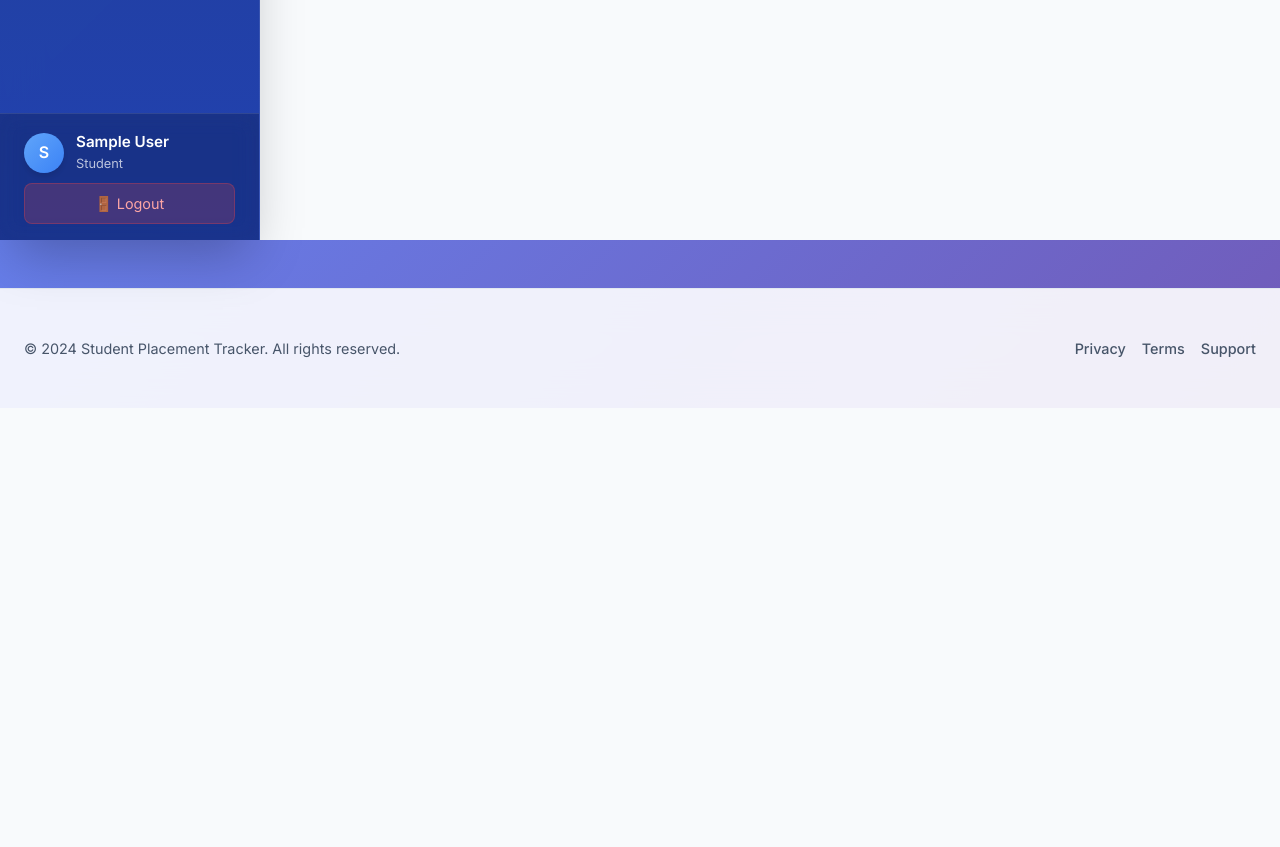
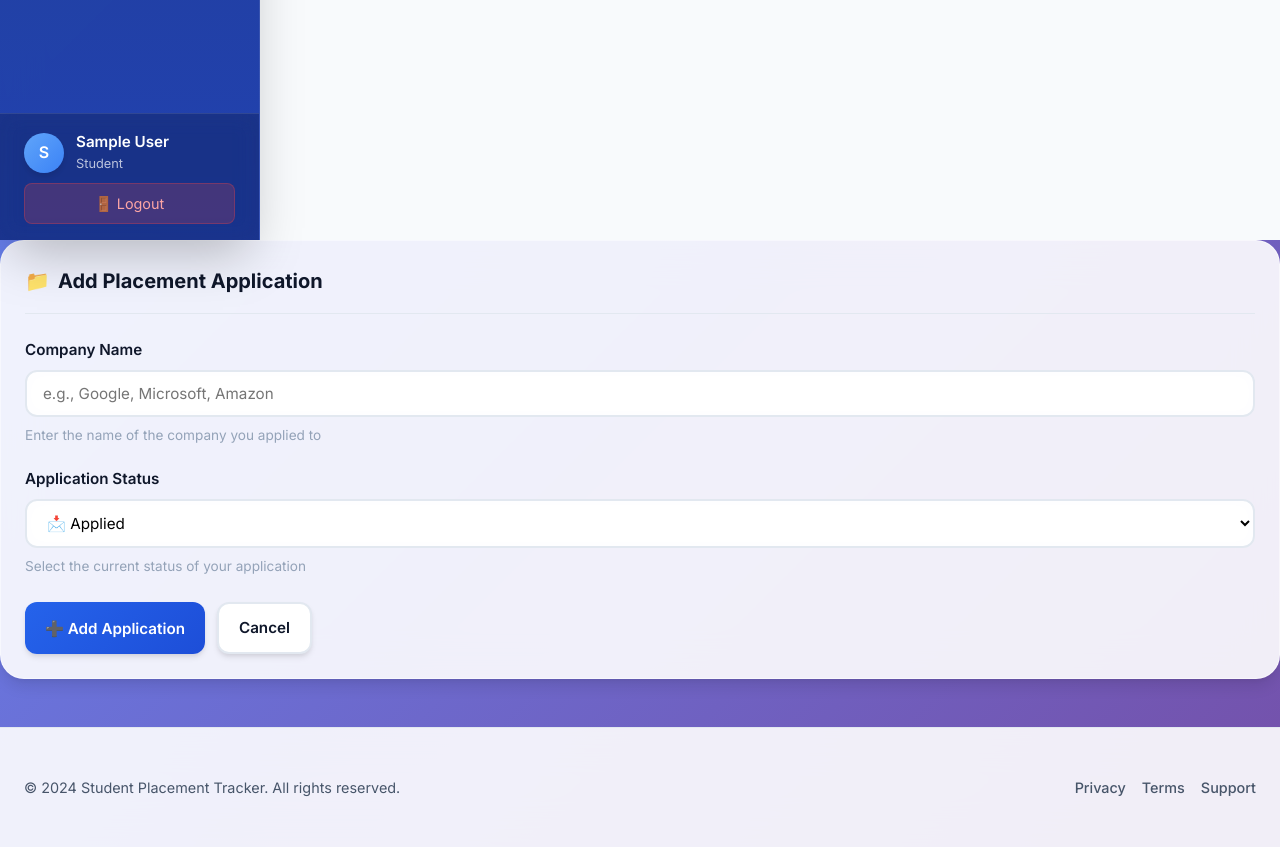
Before and after one commit to SrushtiRaut31/student-placement-tracker, a FastAPI app: page /add_application in a window 1280 px wide. Shown: the part 560-1407 px from the top of the page. Before the commit the page ends 918 px from the top, so only its background shows below. Run offline with FastAPI, Linux system fonts and the light colour scheme; the visitor is signed in with stand-in values (Sample User, id 1); some libraries are stand-ins or nearby versions.

Commit message:
website update

```diff
--- /dev/null
+++ b/cookies.txt
@@ -0,0 +1,5 @@
+# Netscape HTTP Cookie File
+# https://curl.se/docs/http-cookies.html
+# This file was generated by libcurl! Edit at your own risk.
+
+#HttpOnly_127.0.0.1	FALSE	/	FALSE	1782194329	session	eyJ1c2VyX2lkIjogMiwgInVzZXJfbmFtZSI6ICJUZXN0IFN0dWRlbnQifQ==.ajjPGQ.37-B7yVKLVneL3DPAXv9kKddkWs
--- a/templates/add_application.html
+++ b/templates/add_application.html
@@ -4,12 +4,12 @@
 {% block page_title %}Add Application{% endblock %}
 
 {% block content %}
-<div class="auth-wrapper" style="min-height: calc(100vh - 200px);">
-    <div class="auth-card" style="max-width: 600px;">
-        <div class="auth-header">
-            <div class="auth-logo">📁</div>
-            <h1 class="auth-title">Add Placement Application</h1>
-            <p class="auth-subtitle">Track a new job application</p>
+<div class="card">
+    <div class="card-header">
+        <h2 class="card-title">
+            <span>📁</span>
+            <span>Add Placement Application</span>
+        </h2>
     </div>
 
     {% if error %}
@@ -22,7 +22,7 @@
         </div>
     {% endif %}
 
-        <form method="POST" class="auth-form">
+    <form method="POST">
         <div class="form-group">
             <label for="company_name" class="form-label">Company Name</label>
             <input
@@ -49,7 +49,7 @@
         </div>
 
         <div class="form-actions">
-                <button type="submit" class="btn btn-primary auth-submit">
+            <button type="submit" class="btn btn-primary">
                 ➕ Add Application
             </button>
             <a href="{{ request.url_for('dashboard') }}" class="btn btn-secondary">
@@ -57,10 +57,5 @@
             </a>
         </div>
     </form>
-
-        <div class="auth-footer">
-            <p>💡 Tip: Keep your applications updated for better tracking</p>
-        </div>
-    </div>
 </div>
 {% endblock %}
--- a/templates/base.html
+++ b/templates/base.html
@@ -90,11 +90,11 @@
                 <h1>Student Placement Tracker</h1>
             </div>
         </header>
-
-        <!-- Page Content Block for non-authenticated users -->
-        {% block content %}{% endblock %}
     </main>
     {% endif %}
+
+    <!-- Page Content Block - Defined Once -->
+    {% block content %}{% endblock %}
 
     <!-- Footer -->
     <footer class="footer">
```
Also changed, not shown: templates/add_skill.html (+8 -13 lines). Lines whose indentation alone changed are shown as unchanged.
